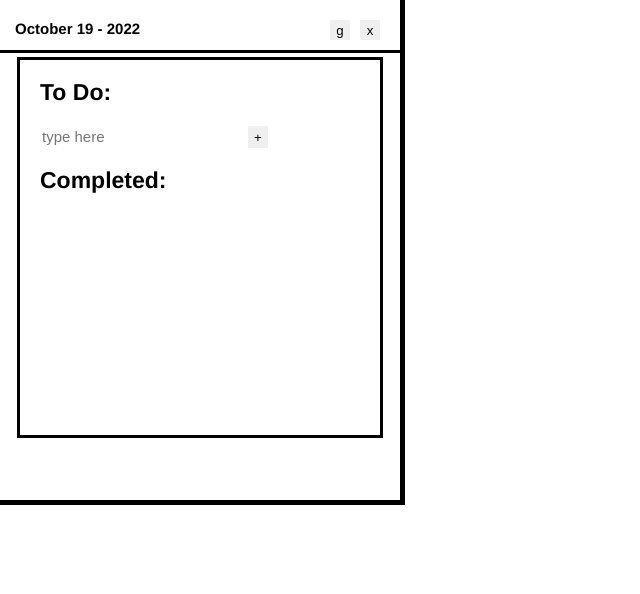
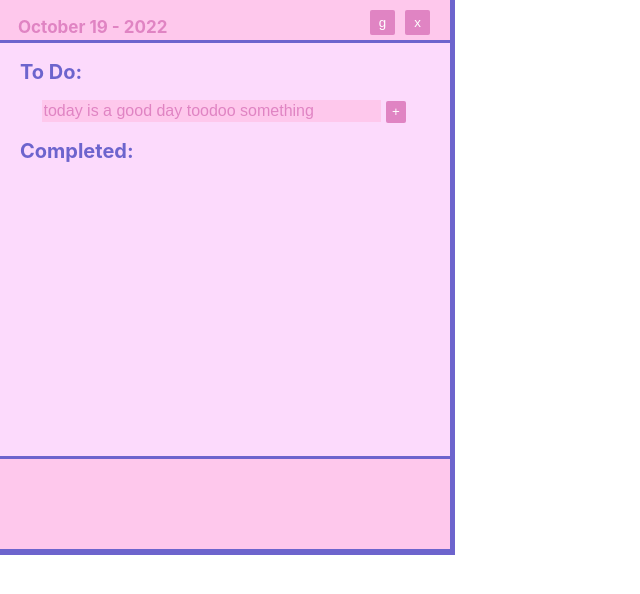
Before and after one commit to piperbacker/toodoo-chrome-ext, a React (Create React App) app: page / in a window 1280 px wide. Shown: the top 594 px of the page, without its empty margins (0-640 px from the left). Built offline with nearby package versions, Linux system fonts and the light colour scheme.

Commit message:
old changes

```diff
--- a/src/App.css
+++ b/src/App.css
@@ -1,52 +1,61 @@
+:root {
+  --light: #fcdafc;
+  --mid: #fec8ec;
+  --dark: #e084c3;
+  --accent: #6d64cd;
+}
+
 .App {
-  width: 400px;
-  height: 500px;
+  width: 450px;
+  height: 550px;
   text-align: left;
   list-style-type: none;
-  font-family: Helvetica;
-  outline: 5px solid black;
+  outline: 5px solid var(--accent);
+  background-color: var(--light);
 }
 
 .Header {
-  height: 8%;
-  margin-bottom: 10px;
-  padding: 5px;
+  height: 6%;
+  padding-bottom: 10px;
   display: grid;
   grid-template-columns: 1fr 1fr;
-  outline: 3px solid black;
+  outline: 3px solid var(--accent);
+  background-color: var(--mid);
+  color: var(--dark);
 }
 
 #date {
   font-weight: bold;
-  font-size: 15px;
-  margin-left: 10px;
+  font-size: 17px;
+  margin-left: 8%;
+  margin-bottom: 5%;
+}
+
+#hdr-btns {
+  margin: 5px;
+  padding: 5px;
 }
 
 #close-window,
 #gthb {
   float: right;
-  margin: 5px;
-  height: 20px;
-  width: 20px;
-}
-
-#hdr-btns {
-  height: 20px;
-  margin: 5px;
-  padding: 5px;
+  margin-right: 10px;
+  height: 25px;
+  width: 25px;
 }
 
 h2 {
-  font-size: 23px;
+  font-size: 20px;
+  color: var(--accent);
 }
 
-.body {
-  width: 90%;
+.Body {
   height: 75%;
-  overflow: auto;
-  outline: 3px solid black;
-  margin: 0 auto;
+  overflow-y: auto;
+  overflow-x: clip;
   position: relative;
+  background-color: var(--light);
+  outline: 3px solid var(--accent);
 }
 
 #lists {
@@ -61,44 +70,172 @@ ul {
 
 li {
   padding-bottom: 5px;
-  font-size: 18px;
+  font-size: 15px;
+  position: relative;
+  margin-right: 10%;
 }
 
-button {
-  border-style: none;
+.item-checkbox {
+  cursor: pointer;
 }
 
-button:hover {
-  background-color: black;
-  color: white;
+/* Hide the default checkbox */
+input[type=checkbox] {
+  visibility: hidden;
+}
+
+/* Create custom checkbox */
+.custom-check {
+  position: absolute;
+  top: 20%;
+  left: 0;
+  height: 10px;
+  width: 10px;
+  outline: 3px solid var(--dark);
+  border-radius: 3px;
+}
+
+/* On checkbox hover */
+.item-checkbox:hover input~.custom-check {
+  background-color: var(--mid);
+}
+
+/* On checkbox active */
+.item-checkbox input:active~.custom-check {
+  background-color: var(--mid);
+}
+
+/* On checkbox checked */
+.item-checkbox input:checked~.custom-check {
+  outline: 3px solid var(--dark);
+  border-radius: 3px;
+  background-color: var(--dark);
+}
+
+/* Display checkmark when checked */
+.custom-check:after {
+  content: "";
+  position: absolute;
+  display: none;
+}
+
+/* Display checkmark when checked */
+.item-checkbox input:checked~.custom-check:after {
+  display: inline;
+}
+
+/* drawing checkmark */
+.item-checkbox .custom-check:after {
+  bottom: 0px;
+  left: 1px;
+  width: 4px;
+  height: 10px;
+  border: solid var(--light);
+  border-width: 0 4px 4px 0;
+  -webkit-transform: rotate(45deg);
+  -ms-transform: rotate(45deg);
+  transform: rotate(45deg);
+}
+
+.listItem {
+  width: 85%;
+  background-color: var(--light);
+  color: var(--dark);
+  font-size: 16px;
+  font-weight: 500;
+}
+
+/* Add item input field and btn */
+#add-item {
+  height: 20px;
+  font-size: 16px;
+  width: 78%;
+  background-color: var(--mid);
+  margin-left: 5%;
+  color: var(--accent);
 }
 
 input {
   border-style: none;
   margin-right: 5px;
+  font-size: 16px;
+  font-weight: 500;
 }
 
-#add-item {
-  height: 20px;
-  font-size: 15px;
+input:focus {
+  outline: none;
+  color: var(--accent);
 }
 
+/* button to add a list item */
 #add-btn {
   height: 22px;
 }
 
-input:focus,
-button:focus {
-    outline-color: black;
-}
-
+/* button to delete a list item */
 #delete-btn {
   float: right;
   margin-right: 50px;
-  display: none
+  display: none;
+  position: absolute;
+  z-index: 10;
+  top: 0;
+  left: 95%;
 }
 
-.listItem:hover #delete-btn {
+/* Gen btn styling */
+button {
+  border-style: none;
+  background-color: var(--dark);
+  color: white;
+  border-radius: 2px;
+}
+
+/* on hover btn styling */
+button:hover {
+  background-color: var(--accent);
+  color: white;
+  cursor: pointer;
+}
+
+button:focus {
+  outline-color: var(--accent);
+}
+
+/* On list item hover display delete list item */
+li:hover #delete-btn {
   display: block;
+}
 
+.Footer {
+  height: 17%;
+  margin: 0 auto;
+  display: grid;
+  grid-template-columns: 1fr 1fr;
+  outline: 3px solid var(--accent);
+  background-color: var(--mid);
 }
+
+::placeholder {
+  color: var(--dark);
+}
+
+/* width */
+.Body::-webkit-scrollbar {
+  width: 10px;
+}
+
+/* Track */
+.Body::-webkit-scrollbar-track {
+  background: var(--light);
+}
+
+/* Handle */
+.Body::-webkit-scrollbar-thumb {
+  background: var(--mid);
+}
+
+/* Handle on hover */
+.Body::-webkit-scrollbar-thumb:hover {
+  background: var(--dark);
+}
--- a/src/App.js
+++ b/src/App.js
@@ -4,10 +4,11 @@ import { useState, useEffect } from 'react'; // use state HOOK
 import { v4 as uuidv4 } from 'uuid';
 
 const initList = [];
-const doneCount = 0;
+//const doneCount = 0;
 
 const App = () => {
   const [name, setName] = useState('');
+  const[item, updateItem] = useState('');
   const [list, setList] = useState(initList);
 
   useEffect(() => {
@@ -20,7 +21,7 @@ const App = () => {
   }, [list]);
 
   const today = new Date();
-  const currentDay = String(today.getDate()).padStart(2, '0');
+  const currentDay = String(today.getDate());
   const currentMonth = today.toLocaleString(
     'default', { month: 'long' }
   );
@@ -31,13 +32,16 @@ const App = () => {
     setName(event.target.value);
   }
 
-  function handleAdd() {
-    // add item
+  function handleAdd(name) {
+    // check list item is not empty, then add
+    if (name !== '') {
       const newList = list.concat({ name, id: uuidv4(), isCompleted: false });
       setList(newList);
 
       setName('');
     }
+  }
+
 
   function handleDelete(id) {
     // delete item
@@ -49,6 +53,22 @@ const App = () => {
     setList(list.map(data => {
       if (item.id === data.id) {
         data.isCompleted = !data.isCompleted;
+      }
+      return data;
+    }))
+  }
+
+  function handleUpdateInputChange(event) {
+    // track input field's state
+    console.log(event.target.value);
+    updateItem(event.target.value);
+  }
+
+  function handleItemUpdate(item) {
+    // update item
+    setList(list.map(data => {
+      if (item.id === data.id) {
+        data.name = item.name;
       }
       return data;
     }))
@@ -66,13 +86,15 @@ const App = () => {
         </div>
       </div>
 
-      <div className="body">
+      <div className="Body">
         <div id="lists">
           <List title={"To Do:"}
             list={list}
             condition={false} //isCompleted = false
             onDelete={handleDelete}
+            onChange={handleUpdateInputChange}
             onCheckboxChange={handleCheckboxChange}
+            onItemUpdate={handleItemUpdate}
           />
           <AddItem
             name={name}
@@ -82,9 +104,10 @@ const App = () => {
 
           <List title={"Completed:"}
             list={list}
-            condition={true}  //isCompleted = false
+            condition={true}  //isCompleted = true
             onDelete={handleDelete}
             onCheckboxChange={handleCheckboxChange}
+            onItemUpdate={handleItemUpdate}
           />
         </div>
       </div>
@@ -95,41 +118,51 @@ const App = () => {
   );
 };
 
-const AddItem = ({ name, onChange, onAdd, onKeyPress }) => (
+const AddItem = ({ name, onChange, onAdd }) => (
   <div>
     <input id="add-item"
       type="text"
       value={name}
       onChange={onChange}
-      placeholder='type here'
-      minLength={1}
+      placeholder='today is a good day toodoo something'
       autoComplete="off"
       onKeyPress={(e) => {
-        if(e.key === 'Enter'){
-          onAdd();
+        if (e.key === 'Enter') {
+          onAdd(name);
         }
       }} />
-    <button type="button" id="add-btn" onClick={onAdd}>
+    <button type="button" id="add-btn" onClick={() => onAdd(name)}>
       +
     </button>
   </div >
 );
 
-const List = ({ title, list, condition, onDelete, onCheckboxChange }) => (
+const List = ({ title, list, condition, onDelete, onCheckboxChange, onChange, onItemUpdate }) => (
   <>
     <h2>{title}</h2>
     <ul>{list.map((item) => (
       (item.isCompleted === condition) ?
-        (<li className="listItem" key={item.id}>
+        (<li key={item.id}>
+          <label className="item-checkbox">
             <input
               type="checkbox"
               id={item.id}
               checked={item.isCompleted}
               name={item.name}
               onChange={() => onCheckboxChange(item)}
-            className="form-check-input"
             />
-          {item.name}
+            <span className="custom-check"></span>
+          </label>
+          <input type="text"
+            className="listItem"
+            value={item.name}
+            onChange={onChange}
+            autoComplete="off"
+            onKeyPress={(e) => {
+              if (e.key === 'Enter') {
+                onItemUpdate(item);
+              }
+            }} />
           <button id="delete-btn" onClick={() => onDelete(item.id)}>
             x
           </button>
```
Also changed, not shown: 1 other file (tests, documents, lock files or other folders). Lines whose indentation alone changed are shown as unchanged.
